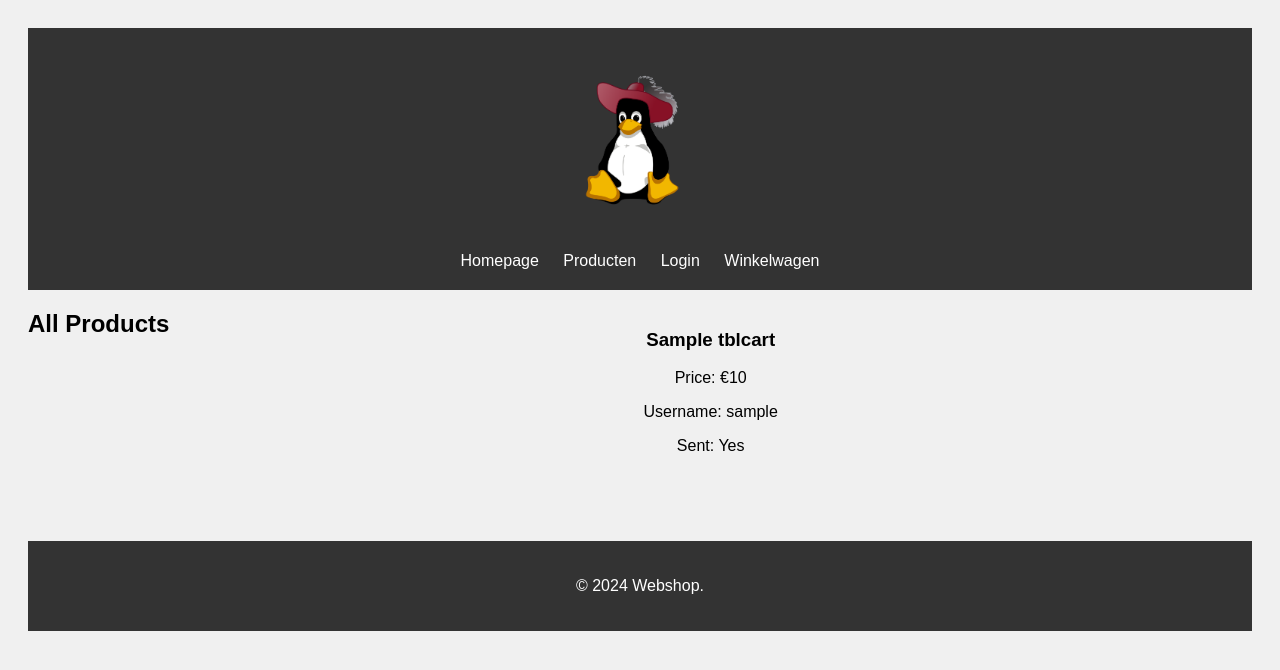
After one commit to AhmadS0099/WebDesign, a PHP site: page /AllBestellingen.php in a window 1280 px wide. The commit adds this page. Shown: the top 670 px of the page. Run offline with PHP 8.4, Linux system fonts and the light colour scheme; tables that the repository leaves empty or names only in its code hold one stand-in row (values such as "Sample post").

Commit message:
week 4 af

```diff
--- /dev/null
+++ b/Project/AllBestellingen.php
@@ -0,0 +1,67 @@
+<?php
+include 'databaseConnect.php';
+include 'databaseLogin.php';
+
+function getAllProducts() {
+    global $conn;
+    $stmt = $conn->prepare("SELECT Username, ProductName, Price, Sent FROM tblcart");
+    $stmt->execute();
+    $result = $stmt->get_result();
+    $products = array();
+    while ($row = $result->fetch_assoc()) {
+        $products[] = $row;
+    }
+    return $products;
+}
+?>
+
+<!DOCTYPE html>
+<html lang="nl">
+<head>
+    <meta charset="UTF-8">
+    <meta name="viewport" content="width=device-width, initial-scale=1.0">
+    <title>Producten</title>
+    <link rel="stylesheet" href="producten.css">
+    <link rel="stylesheet" href="index.css">
+</head>
+<body>
+    <header>
+        <img src="logo.png" alt="Logo" class="logo">
+        <nav>
+            <ul>
+                <li><a href="index.php">Homepage</a></li>
+                <li><a href="producten.php">Producten</a></li>
+                <li><a href="login.php">Login</a></li>
+                <li><a href="winkelwagen.php">Winkelwagen</a></li>
+            </ul>
+        </nav>
+    </header>
+
+    <main>
+        <section>
+            <h2>All Products</h2>
+            <div>
+                <?php
+                $products = getAllProducts();
+                foreach ($products as $product) {
+                    ?>
+                    <div class="product">
+                        <h3><?php echo htmlspecialchars($product["ProductName"]); ?></h3>
+                        <div class="product-info">
+                            <p>Price: €<?php echo htmlspecialchars($product["Price"]); ?></p>
+                            <p>Username: <?php echo htmlspecialchars($product["Username"]); ?></p>
+                            <p>Sent: <?php echo htmlspecialchars($product["Sent"] ? 'Yes' : 'No'); ?></p>
+                        </div>
+                    </div>
+                    <?php
+                }
+                ?>
+            </div>
+        </section>
+    </main>
+
+    <footer>
+        <p>&copy; 2024 Webshop.</p>
+    </footer>
+</body>
+</html>
--- a/Project/Control.php
+++ b/Project/Control.php
@@ -86,6 +86,7 @@ if ($_SERVER["REQUEST_METHOD"] == "POST") {
                 <li><a href="producten.php">Producten</a></li>
                 <li><a href="login.php">Login</a></li>
                 <li><a href="winkelwagen.php">winkelwagen</a></li>
+                <li><a href="AllBestellingen.php">Bestellingen</a></li>
             </ul>
         </nav>
     </header>
```
